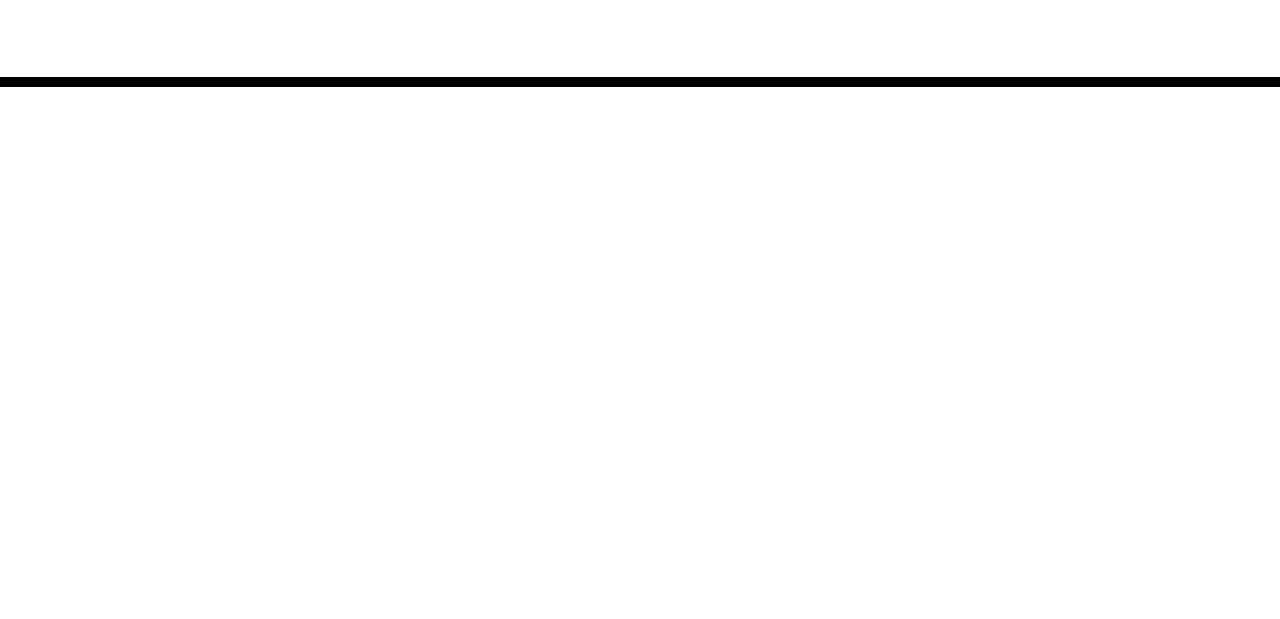
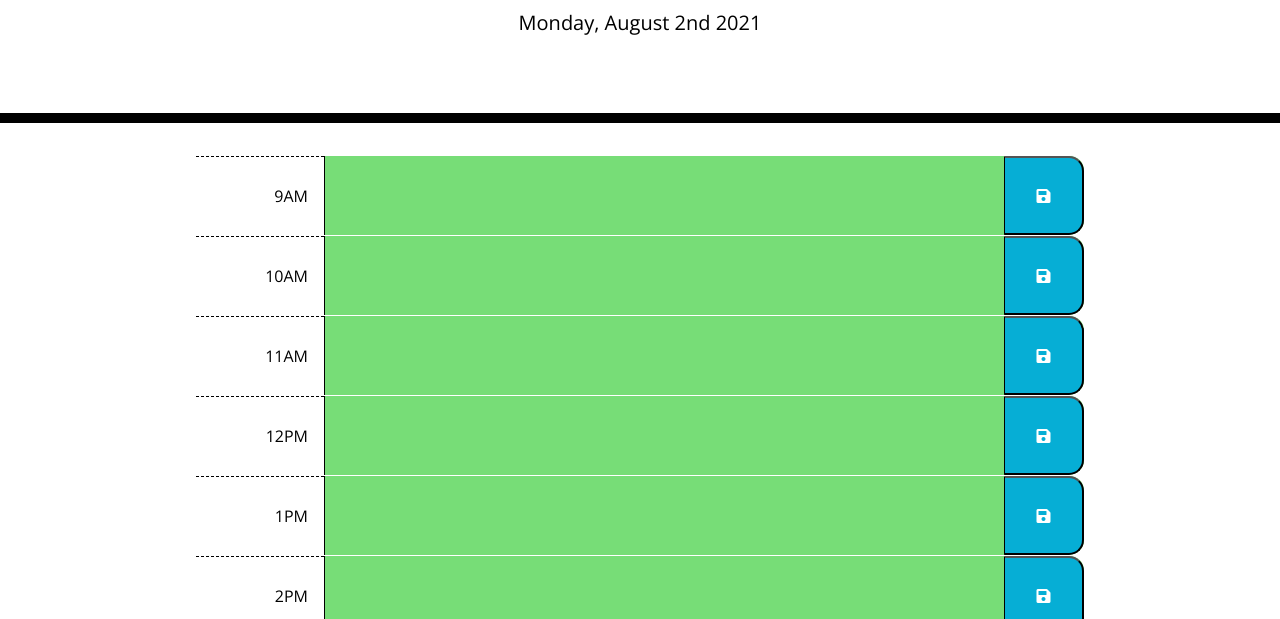
Before and after one commit to d4nnyq88/work-day-scheduler, a plain HTML site: page index.html in a window 1280 px wide. Shown: the part 181-800 px from the top of the page. Drawn offline with nearby package versions, Linux system fonts and the light colour scheme; files that its build step writes are made by us from their sources.

Commit message:
final code commit

```diff
--- a/assets/css/style.css
+++ b/assets/css/style.css
@@ -11,6 +11,15 @@ textarea {
   color: #000000;
   border-left: 1px solid black;
   padding: 10px;
+  width: 100%;
+  height: 100%;
+}
+
+.planner {
+  display: flex;
+  flex-direction: column;
+  align-items: center;
+  /* width: 80%; */
 }
 
 .jumbotron {
@@ -23,6 +32,8 @@ textarea {
 
 .description {
   white-space: pre-wrap;
+  display: flex;
+  flex-grow: 2;
 }
 
 .time-block {
@@ -33,13 +44,22 @@ textarea {
 .row {
   white-space: pre-wrap;
   height: 80px;
+  width: 80%;
   border-top: 1px solid white;
+  flex-direction: row;
+  justify-content: space-between;
+  display: flex;
 }
 
 .hour {
   background-color: #ffffff;
   color: #000000;
   border-top: 1px dashed #000000;
+  display: flex;
+  width: 8em;
+  justify-content: flex-end;
+  align-items: center;
+  padding-right: 1em;
 }
 
 .past {
@@ -63,9 +83,17 @@ textarea {
   border-bottom-right-radius: 15px;
   background-color: #06aed5;
   color: white;
+  width: 5em;
+  display: flex;
+  align-items: center;
+  justify-content: center;
 }
 
 .saveBtn i:hover {
   font-size: 20px;
   transition: all 0.3s ease-in-out;
 }
+
+.fa-save {
+  pointer-events: none;
+}
--- a/assets/js/script.js
+++ b/assets/js/script.js
@@ -0,0 +1,92 @@
+var todaysDate = $("#currentDay");
+var planner = $(".planner");
+var workHourArray = [{
+        id: '9AM',
+        start: '09:00:00',
+        end: '09:59:59',
+    },
+    {
+        id: '10AM',
+        start: '10:00:00',
+        end: '10:59:59',
+    },
+    {
+        id: '11AM',
+        start: '11:00:00',
+        end: '11:59:59',
+    },
+    {
+        id: '12PM',
+        start: '12:00:00',
+        end: '12:59:59',
+    },
+    {
+        id: '1PM',
+        start: '13:00:00',
+        end: '13:59:59',
+    },
+    {
+        id: '2PM',
+        start: '14:00:00',
+        end: '14:59:59',
+    },
+    {
+        id: '3PM',
+        start: '15:00:00',
+        end: '15:59:59',
+    },
+    {
+        id: '4PM',
+        start: '16:00:00',
+        end: '16:59:59',
+    },
+    {
+        id: '5PM',
+        start: '17:00:00',
+        end: '17:59:59',
+    }
+];
+var saveButton = $('.saveBtn');
+var currentDay = moment().format('dddd, MMMM Do YYYY');
+var currentTime = moment().format('HH:mm:ss'); //update format to be compared to start and end
+//display today's date
+todaysDate.text(currentDay);
+
+//for loop updates colors in table
+for (var workHour of workHourArray) {
+    if (currentTime > workHour.end) {
+        $('.row#' + workHour.id).addClass('past');
+    }
+    if (currentTime > workHour.start && currentTime < workHour.end) {
+        $('.row#' + workHour.id).addClass('present');
+    }
+    if (currentTime < workHour.start) {
+        $('.row#' + workHour.id).addClass('future');
+    }
+}
+
+//event listener and function to store text in textarea elements
+saveButton.on('click', function storeEvent(event) {
+    saveButton = $(event.target);
+    var textAreaBlock = saveButton.parent().find('textarea');
+    var textAreaContent = textAreaBlock.val();
+    var buttonKey = saveButton.data('time');
+    localStorage.setItem("textAreaKey" + buttonKey, JSON.stringify(textAreaContent))
+});
+
+//function to check for and display any notes that exist in local storage
+function renderPreviousNotes() {
+    for (i = 0; i < workHourArray.length; i++) {
+        var previousNote = JSON.parse(localStorage.getItem("textAreaKey" + workHourArray[i].id));
+        if (previousNote === null) {
+            return;
+        }
+        $(planner).find(`[data-time='${workHourArray[i].id}']`).val(previousNote);
+    }
+}
+
+function init() {
+    renderPreviousNotes();
+}
+
+init();
--- a/index.html
+++ b/index.html
@@ -18,7 +18,7 @@
       href="https://fonts.googleapis.com/css?family=Open+Sans&display=swap"
       rel="stylesheet"
     />
-    <link rel="stylesheet" href="style.css" />
+    <link rel="stylesheet" href="./assets/css/style.css" />
     <title>Work Day Scheduler</title>
   </head>
 
@@ -30,9 +30,65 @@
     </header>
     <div class="container">
       <!-- Timeblocks go here -->
+      <div class="planner">
+        <div class="row time-block" id="9AM">
+          <div class="hour">9AM</div>
+          <div class="description"><textarea data-time="9AM"></textarea></div>
+          <button data-time="9AM" class="saveBtn"><i class="fas fa-save"></i></button>
+        </div>
+        <div class="row time-block" id="10AM">
+          <div class="hour">10AM</div>
+          <div class="description"><textarea data-time="10AM"></textarea></div>
+          <button data-time="10AM" class="saveBtn"><i class="fas fa-save"></i></button>
+
+        </div>
+        <div class="row time-block" id="11AM">
+          <div class="hour">11AM</div>
+          <div class="description"><textarea data-time="11AM"></textarea></div>
+          <button data-time="11AM" class="saveBtn"><i class="fas fa-save"></i></button>
+
+        </div>
+        <div class="row time-block" id="12PM">
+          <div class="hour">12PM</div>
+          <div class="description"><textarea data-time="12PM"></textarea></div>
+          <button data-time="12PM" class="saveBtn"><i class="fas fa-save"></i></button>
+
+        </div>
+        <div class="row time-block" id="1PM" >
+          <div class="hour">1PM</div>
+          <div class="description"><textarea data-time="1PM"></textarea></div>
+          <button data-time="1PM" class="saveBtn"><i class="fas fa-save"></i></button>
+
+        </div>
+        <div class="row time-block" id="2PM">
+          <div class="hour">2PM</div>
+          <div class="description"><textarea data-time="2PM"></textarea></div>
+          <button data-time="2PM" class="saveBtn"><i class="fas fa-save"></i></button>
+
+        </div>
+        <div class="row time-block" id="3PM">
+          <div class="hour">3PM</div>
+          <div class="description"><textarea data-time="3PM"></textarea></div>
+          <button data-time="3PM" class="saveBtn"><i class="fas fa-save"></i></button>
+
+        </div>
+        <div class="row time-block" id="4PM">
+          <div class="hour">4PM</div>
+          <div class="description"><textarea data-time="4PM"></textarea></div>
+          <button data-time="4PM" class="saveBtn"><i class="fas fa-save"></i></button>
+
+        </div>
+        <div class="row time-block" id="5PM">
+          <div class="hour">5PM</div>
+          <div class="description"><textarea data-time="5PM"></textarea></div>
+          <button data-time="5PM" class="saveBtn"><i class="fas fa-save"></i></button>
+        </div>
+
+      </div>
     </div>
 
     <script src="https://cdnjs.cloudflare.com/ajax/libs/jquery/3.2.1/jquery.min.js"></script>
     <script src="https://cdnjs.cloudflare.com/ajax/libs/moment.js/2.24.0/moment.min.js"></script>
+    <script src="assets/js/script.js"></script>
   </body>
 </html>
```
